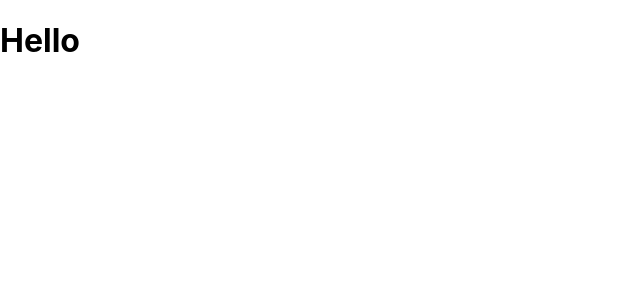
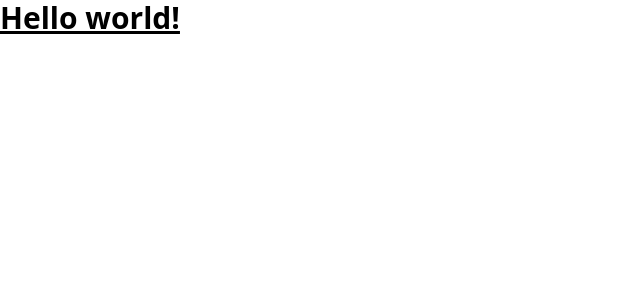
Before and after one commit to prajwalkumar05/notes-app, a React (Create React App) app: page / in a window 1280 px wide. Shown: the top 300 px of the page, without its empty margins (0-640 px from the left). Built offline with nearby package versions, Linux system fonts and the light colour scheme.

Commit message:
tailwind install

```diff
--- a/src/App.js
+++ b/src/App.js
@@ -3,7 +3,7 @@
 function App() {
   return (
     <div className="App">
-      <h1>Hello</h1>
+      <h1 className="text-3xl font-bold underline">Hello world!</h1>
     </div>
   );
 }
--- a/src/index.css
+++ b/src/index.css
@@ -1,13 +1,3 @@
-body {
-  margin: 0;
-  font-family: -apple-system, BlinkMacSystemFont, 'Segoe UI', 'Roboto', 'Oxygen',
-    'Ubuntu', 'Cantarell', 'Fira Sans', 'Droid Sans', 'Helvetica Neue',
-    sans-serif;
-  -webkit-font-smoothing: antialiased;
-  -moz-osx-font-smoothing: grayscale;
-}
-
-code {
-  font-family: source-code-pro, Menlo, Monaco, Consolas, 'Courier New',
-    monospace;
-}
+@tailwind base;
+@tailwind components;
+@tailwind utilities;
--- /dev/null
+++ b/tailwind.config.js
@@ -0,0 +1,10 @@
+
+module.exports = {
+  content: [
+    "./src/**/*.{js,jsx,ts,tsx}",
+  ],
+  theme: {
+    extend: {},
+  },
+  plugins: [],
+}
```
